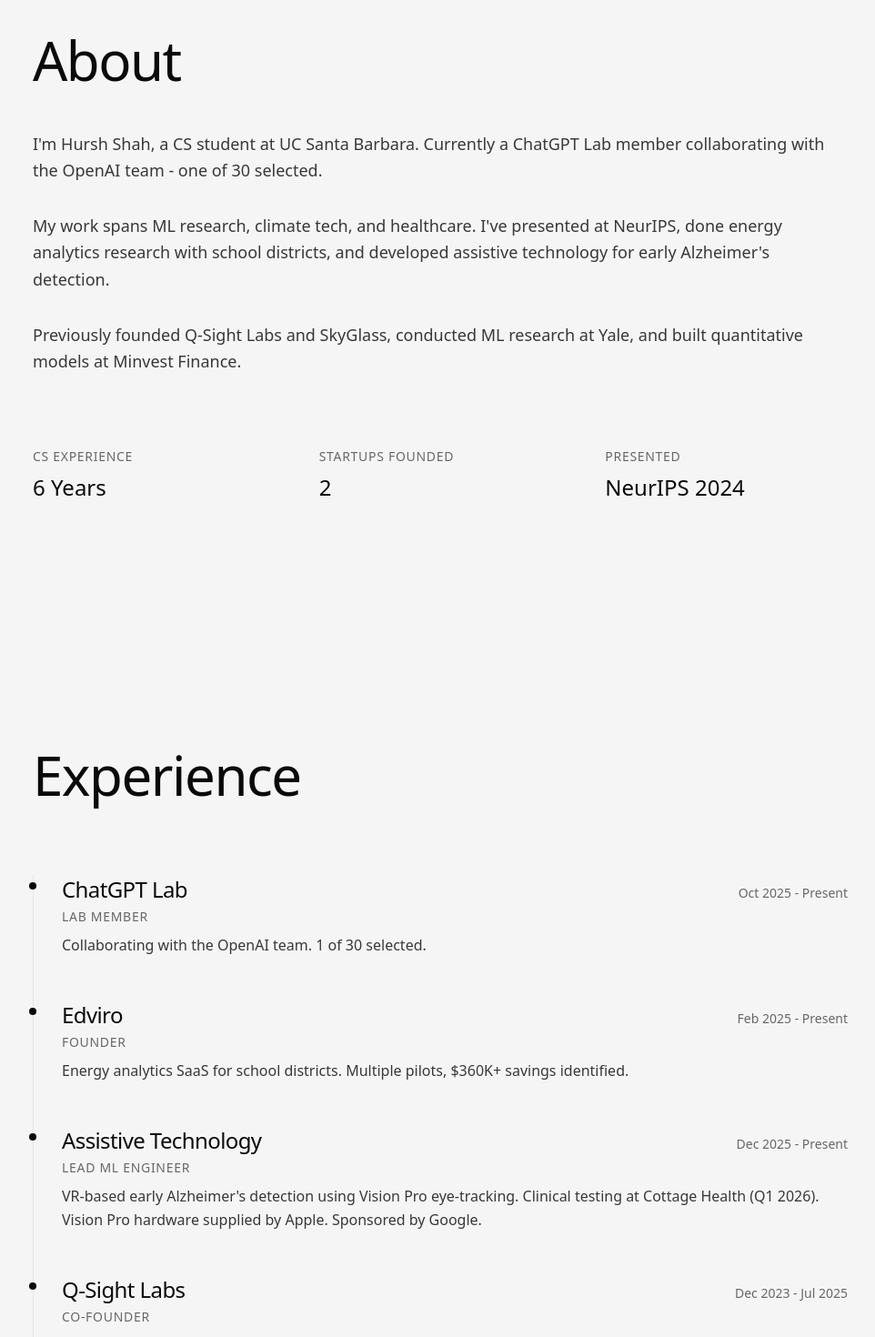
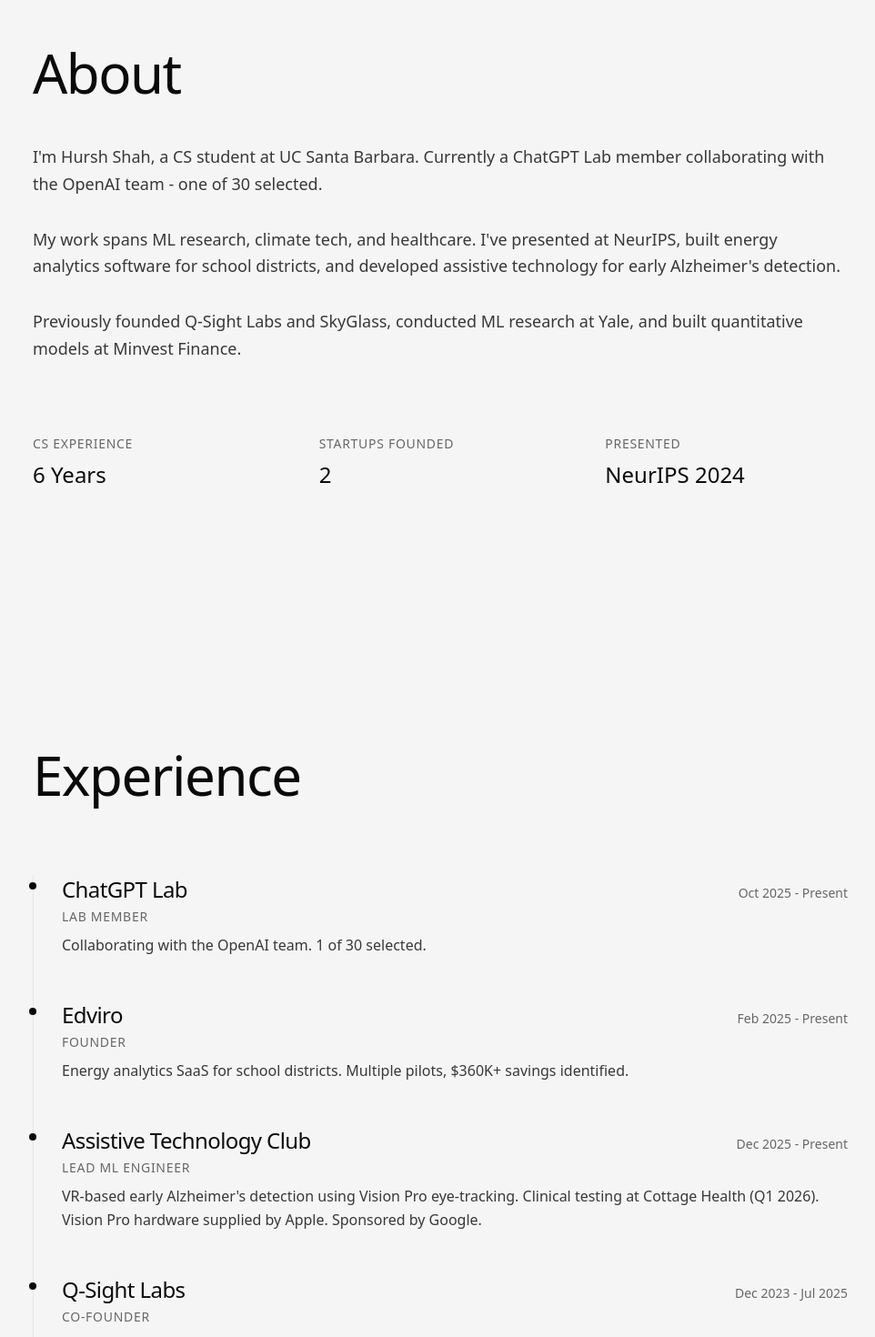
Before and after one commit to hursh-shah/hursh-portfolio, a React (Vite) app: page / in a window 1280 px wide. Shown: the part 906-2376 px from the top of the page at 91% size, without its empty margins (156-1118 px from the left). Built offline with nearby package versions, Linux system fonts and the light colour scheme.

Commit message:
descriptions

```diff
--- a/src/components/About.tsx
+++ b/src/components/About.tsx
@@ -33,7 +33,7 @@
             transition={{ duration: 0.6, delay: 0.3 }}
           >
             My work spans ML research, climate tech, and healthcare. I've presented at
-            NeurIPS, done energy analytics research with school districts, and developed
+            NeurIPS, built energy analytics software for school districts, and developed
             assistive technology for early Alzheimer's detection.
           </motion.p>
 
--- a/src/components/Work.tsx
+++ b/src/components/Work.tsx
@@ -19,7 +19,7 @@
   },
   {
     id: 3,
-    company: 'Assistive Technology',
+    company: 'Assistive Technology Club',
     role: 'Lead ML Engineer',
     period: 'Dec 2025 - Present',
     description: 'VR-based early Alzheimer\'s detection using Vision Pro eye-tracking. Clinical testing at Cottage Health (Q1 2026). Vision Pro hardware supplied by Apple. Sponsored by Google.',
```
